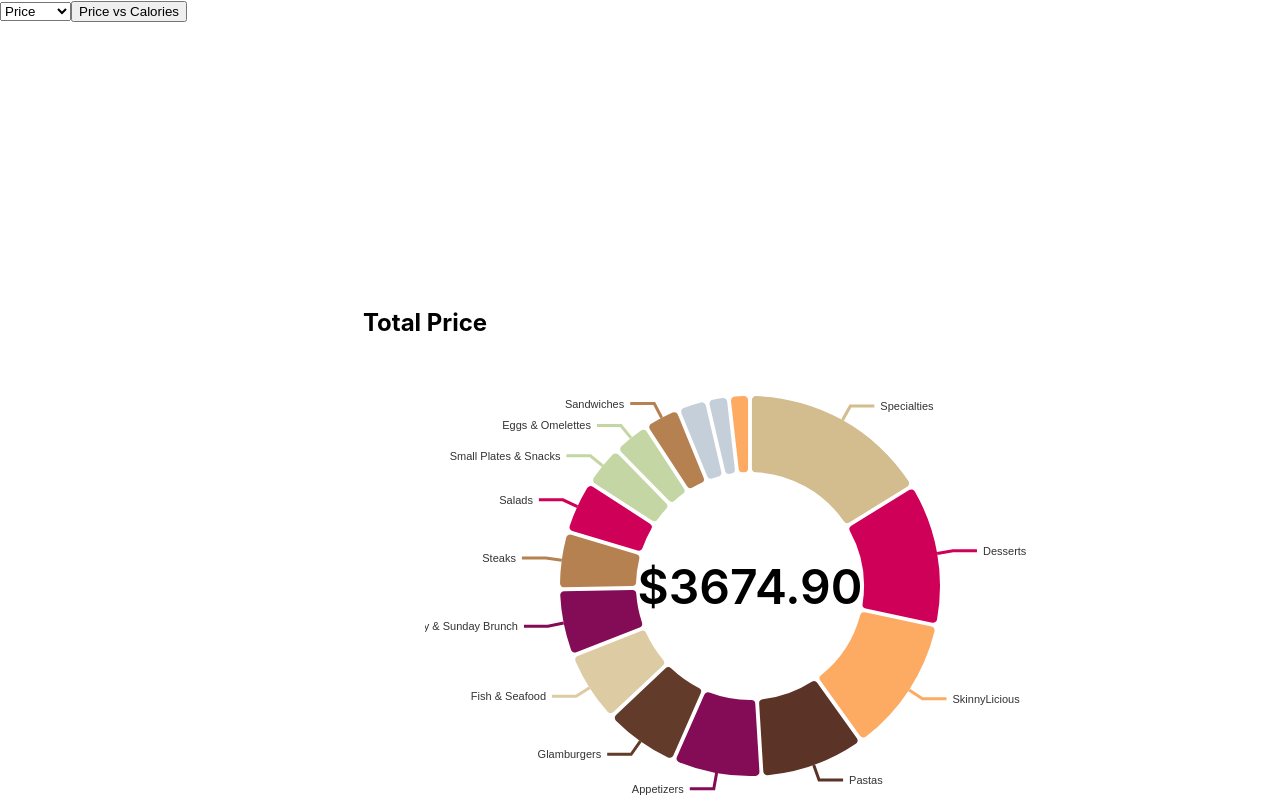
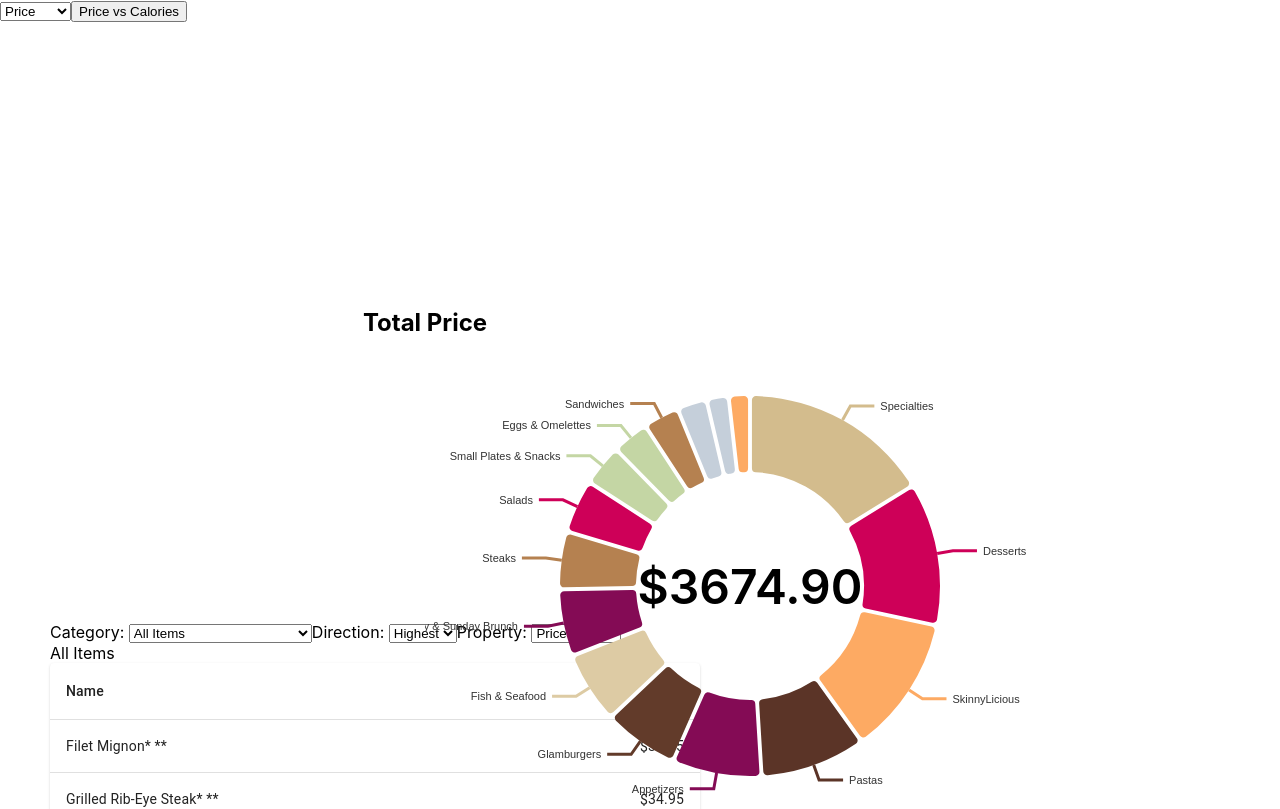
Before and after one commit to dabyzness/cheesecake-frontend, a React (Create React App) app: page / in a window 1280 px wide. Shown: the top 809 px of the page. Built offline with nearby package versions, Linux system fonts and the light colour scheme.

Commit message:
finish table functionality

```diff
--- a/package.json
+++ b/package.json
@@ -3,6 +3,9 @@
   "version": "0.1.0",
   "private": true,
   "dependencies": {
+    "@emotion/react": "^11.10.6",
+    "@emotion/styled": "^11.10.6",
+    "@mui/material": "^5.11.10",
     "@nivo/core": "^0.80.0",
     "@nivo/pie": "^0.80.0",
     "@nivo/scatterplot": "^0.80.0",
--- a/src/App.tsx
+++ b/src/App.tsx
@@ -1,6 +1,7 @@
 import React, { useState } from "react";
 import "./App.css";
 import { ScatterPlot } from "./components/ScatterPlot";
+import { TopThree } from "./components/TopThree";
 import { TotalCalories } from "./components/TotalCalories";
 import {
   cheesecakeMenu,
@@ -170,7 +171,9 @@ function App() {
         )}
       </div>
 
-      <div className="chart-container"></div>
+      <div className="chart-container">
+        <TopThree data={formatScatterPlot(cheesecakeMenu)} />
+      </div>
     </div>
   );
 }
--- a/src/components/TopThree.tsx
+++ b/src/components/TopThree.tsx
@@ -1,5 +1,203 @@
-interface TopFiveProps {}
+import {
+  Paper,
+  Table,
+  TableBody,
+  TableCell,
+  TableContainer,
+  TableHead,
+  TableRow,
+} from "@mui/material";
+import { ChangeEvent, useEffect, useState } from "react";
+import { ScatterPlotData } from "../App";
 
-function TopFive(props: TopFiveProps) {}
+interface TopThreeProps {
+  data: ScatterPlotData[];
+}
 
-export { TopFive };
+interface FormData {
+  direction: number;
+  property: string;
+  category: string;
+}
+
+function TopThree(props: TopThreeProps) {
+  const { data } = props;
+
+  const allItems = Object.entries(data)
+    .map((item) => {
+      const data = item[1].data.map((curr) => ({
+        ...curr,
+        category: item[1].id,
+      }));
+
+      return [...data];
+    })
+    .flat();
+
+  const [formData, setFormData] = useState<FormData>({
+    direction: 1,
+    property: "price",
+    category: "all",
+  });
+  const [sorted, setSorted] = useState<
+    { x: number; y: number; id: string; category: string }[] | null
+  >(null);
+
+  function sortData(
+    allItems: {
+      category: string;
+      x: number;
+      y: number;
+      id: string;
+    }[],
+    direction: number,
+    category: string,
+    value: string
+  ) {
+    if (category === "gluten-free") {
+      const items = allItems.filter((item) => item.id.includes("**"));
+      const sorted = items.sort((a, b) =>
+        a.id > b.id ? 1 * direction : -1 * direction
+      );
+
+      return sorted.filter(
+        (item, i) =>
+          sorted.findIndex((duplicate) => duplicate.id === item.id) === i
+      );
+    }
+
+    const items =
+      category === "all"
+        ? allItems
+        : allItems.filter((item) => item.category === category);
+
+    if (value === "cpd") {
+      return items
+        .sort((a, b) =>
+          a.y / a.x < b.y / b.x ? 1 * direction : -1 * direction
+        )
+        .slice(0, 5);
+    }
+
+    const property = value === "calories" ? "y" : "x";
+
+    const sorted = items.sort((a, b) =>
+      a[property] < b[property] ? 1 * direction : -1 * direction
+    );
+
+    return sorted.slice(0, 5);
+  }
+
+  const handleChange = (e: ChangeEvent<HTMLSelectElement>) => {
+    setFormData({ ...formData, [e.target.name]: e.target.value });
+  };
+
+  useEffect(() => {
+    setSorted(
+      sortData(
+        allItems,
+        formData.direction,
+        formData.category,
+        formData.property
+      )
+    );
+  }, [formData]);
+
+  return (
+    <div>
+      <form action="">
+        <label htmlFor="category">Category: </label>
+        <select
+          name="category"
+          id="category"
+          value={formData.category}
+          onChange={handleChange}
+        >
+          <option value="all">All Items</option>
+          <option value="gluten-free">Gluten Free</option>
+          {Object.values(data).map((item) => (
+            <option key={item.id} value={item.id}>
+              {item.id}
+            </option>
+          ))}
+        </select>
+
+        <label htmlFor="direction">Direction: </label>
+        <select
+          name="direction"
+          id="direction"
+          value={formData.direction}
+          onChange={handleChange}
+          disabled={formData.category === "gluten-free"}
+        >
+          <option value="1">Highest</option>
+          <option value="-1">Lowest</option>
+        </select>
+
+        <label htmlFor="property">Property: </label>
+        <select
+          name="property"
+          id="property"
+          value={formData.property}
+          disabled={formData.category === "gluten-free"}
+          onChange={handleChange}
+        >
+          <option value="price">Price</option>
+          <option value="calories">Calories</option>
+          <option value="cpd">Calories / $</option>
+        </select>
+      </form>
+      <div>{formData.category === "all" ? "All Items" : formData.category}</div>
+      <TableContainer component={Paper}>
+        <Table sx={{ minWidth: 650 }} aria-label="simple table">
+          <TableHead>
+            <TableRow>
+              <TableCell>Name</TableCell>
+              {formData.category === "gluten-free" ? (
+                <>
+                  <TableCell align="right">Price</TableCell>
+                  <TableCell align="right">Calories</TableCell>
+                </>
+              ) : formData.property === "cpd" ? (
+                <TableCell align="right">Calories Per Dollar (CPD)</TableCell>
+              ) : (
+                <TableCell align="right">
+                  {formData.property[0].toUpperCase() +
+                    formData.property.slice(1)}
+                </TableCell>
+              )}
+            </TableRow>
+          </TableHead>
+          <TableBody>
+            {sorted &&
+              sorted.map((item) => (
+                <TableRow key={item.id}>
+                  <TableCell>{item.id}</TableCell>
+                  {formData.category === "gluten-free" ? (
+                    <>
+                      <TableCell align="right">
+                        {`$${item.x.toFixed(2)}`}
+                      </TableCell>
+                      <TableCell align="right">{item.y}</TableCell>
+                    </>
+                  ) : formData.property === "cpd" ? (
+                    <TableCell align="right">
+                      {(item.y / item.x).toFixed(2)}
+                    </TableCell>
+                  ) : (
+                    <TableCell align="right">
+                      {formData.property === "price"
+                        ? `$${item.x.toFixed(2)}`
+                        : item.y}
+                    </TableCell>
+                  )}
+                </TableRow>
+              ))}
+          </TableBody>
+        </Table>
+      </TableContainer>
+    </div>
+  );
+}
+
+export { TopThree };
```
Also changed, not shown: 1 other file (tests, documents, lock files or other folders).
